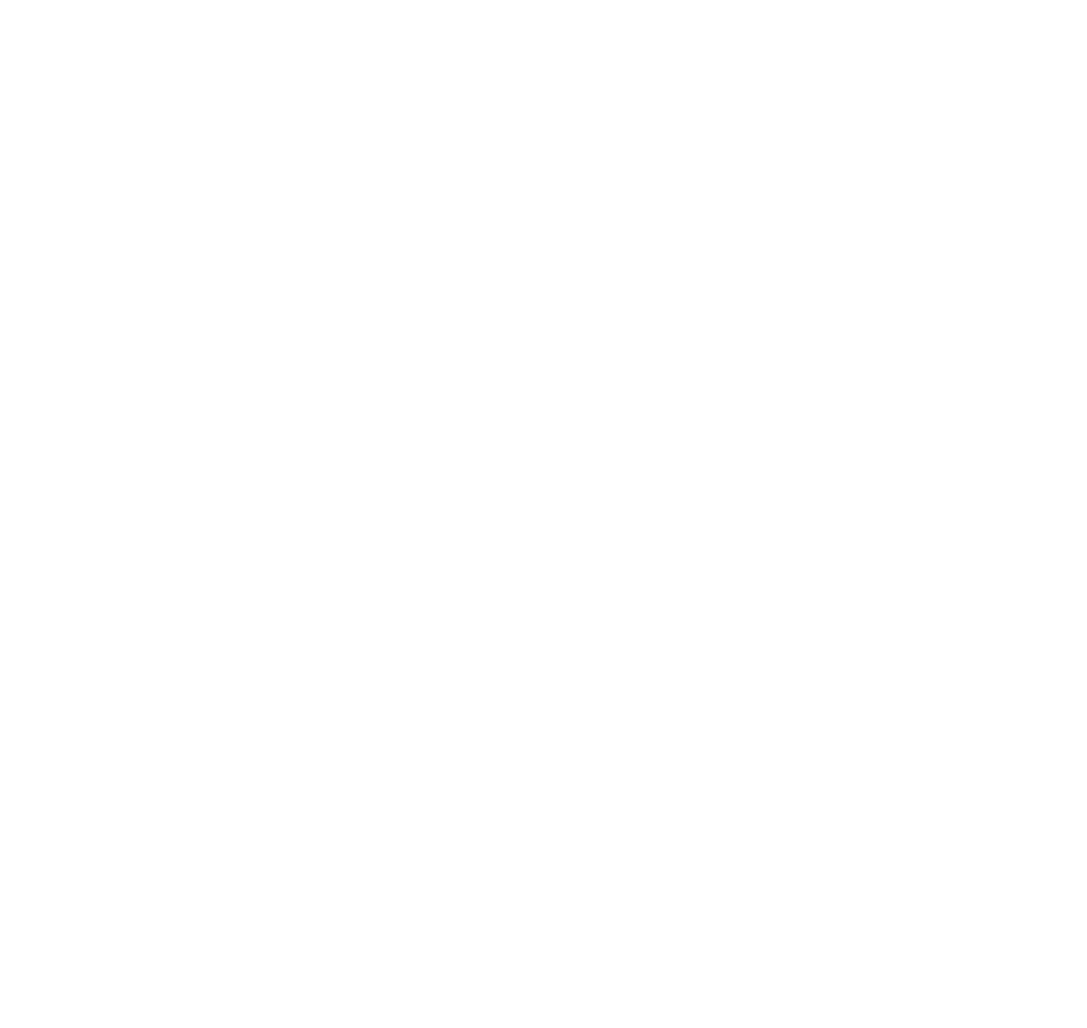
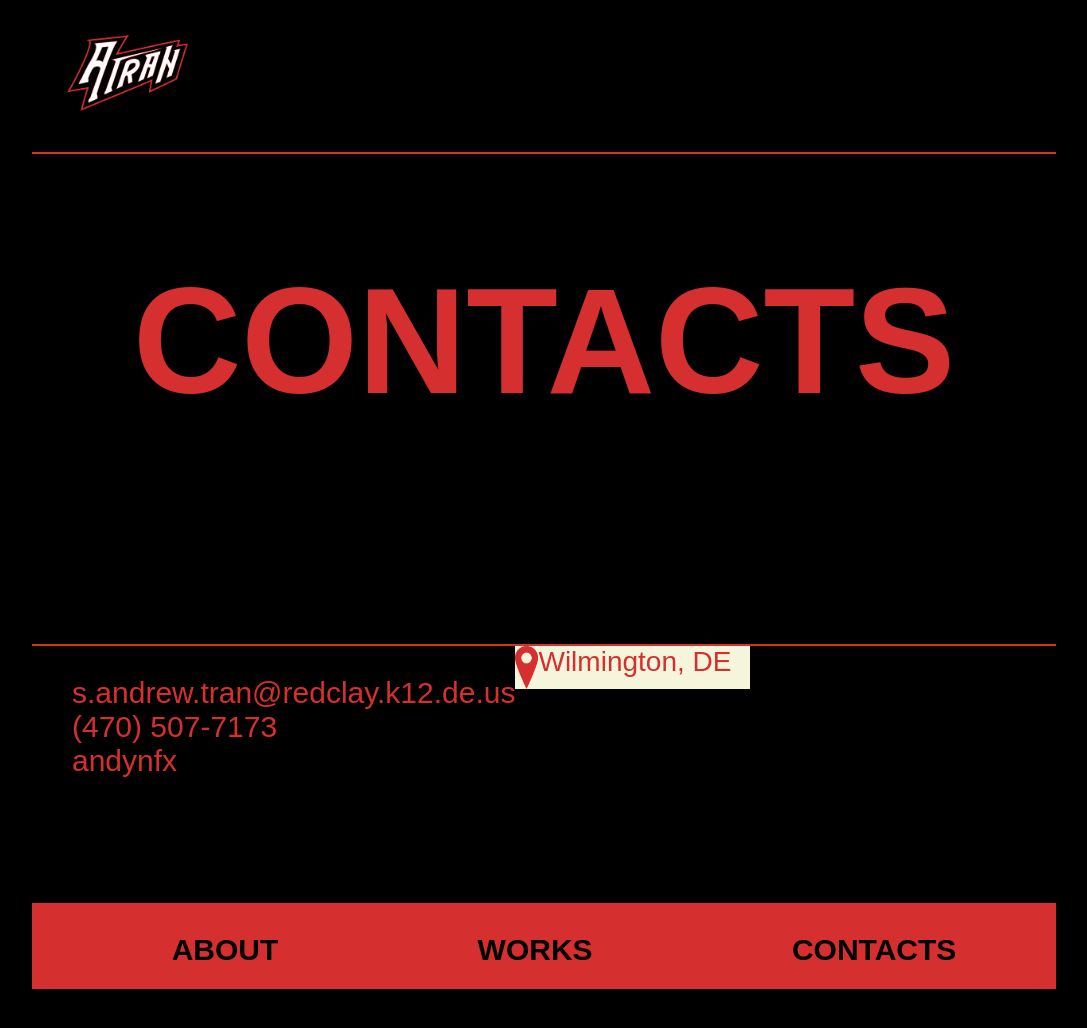
Before and after one commit to b4djuice/PORTFOLIO, a plain HTML site: page contacts.html in a window 1280 px wide. Shown: the whole page, without its empty margins (96-1183 px from the left). Before the commit the page ends 800 px from the top, so only its background shows below. Drawn offline with Linux system fonts and the light colour scheme.

Commit message:
Established all pages

```diff
--- /dev/null
+++ b/STYLE/stylesheet-about.css
@@ -0,0 +1,159 @@
+.hind-madurai-light {
+    font-family: "Hind Madurai", sans-serif;
+    font-weight: 300;
+    font-style: normal;
+}
+
+.hind-madurai-regular {
+  font-family: "Hind Madurai", sans-serif;
+    font-weight: 400;
+    font-style: normal;
+}
+
+.hind-madurai-medium {
+  font-family: "Hind Madurai", sans-serif;
+  font-weight: 500;
+  font-style: normal;
+}
+
+.hind-madurai-semibold {
+   font-family: "Hind Madurai", sans-serif;
+  font-weight: 600;
+  font-style: normal;
+}
+
+.hind-madurai-bold {
+  font-family: "Hind Madurai", sans-serif;
+  font-weight: 700;
+  font-style: normal;
+}
+
+body {
+    background-color: #000000;
+    display:flex;
+    justify-content: center;
+    margin: 0px;
+    height: 1737px;
+}
+
+#main-container {
+    background-color: #000000;
+    width: 1024px;
+    height: 1737px;
+}
+
+#header {
+    height: 152px;
+    width: 1024px;
+}
+
+#header-logo img[src="IMAGES/tran.andrew.png"] {
+    margin-top: 35px;
+    margin-left: 35px;
+}
+
+#about {
+    height: 490px;
+    border-top: #d62f2f 2px solid;
+    border-bottom: #d62f2f 2px solid;
+    display: flex;
+    justify-content: center;
+}
+
+.word {
+    color: #d62f2f;
+    font-family: "Hind Madurai", sans-serif;
+    font-weight: 700;
+    font-style: normal;
+    font-size: 150px
+}
+
+#bio {
+    color: #d62f2f;
+    height: 606px;
+    display: flex;
+    justify-content: center;
+    font-size: 50px;
+    border-bottom: #d62f2f 2px solid;
+}
+
+#lists {
+    height: 345px;
+    display: flex;
+    flex-direction: row;
+    justify-content: space-between;
+}
+
+#education {
+    height: 234px;
+    width: 340px;
+    background-color: beige;
+}
+
+.education-header {
+    color: #d62f2f;
+    font-size: 63px;
+    font-family: "Hind Madurai", sans-serif;
+    font-weight: 600;
+    font-style: normal;
+}
+
+.education-list {
+    list-style-type: none;
+    color: white;
+    font-family: "Hind Madurai", sans-serif;
+    font-weight: 500;
+    font-style: normal;
+    font-size: 20px;
+}
+
+#skills {
+    height: 234px;
+    width: 340px;
+    background-color: beige;
+}
+
+.skills-header {
+    color: #d62f2f;
+    font-size: 63px;
+    font-family: "Hind Madurai", sans-serif;
+    font-weight: 600;
+    font-style: normal;
+}
+
+.skills-list {
+    list-style-type: none;
+    color: white;
+    font-family: "Hind Madurai", sans-serif;
+    font-weight: 500;
+    font-style: normal;
+    font-size: 20px;
+}
+
+
+#footer-links-box {
+    background-color: #d62f2f;
+    border-top: 2px solid black;
+    height: 86px;
+    margin-top: 30px;
+    border-bottom: 2px solid black;
+}
+
+.footer-links {
+    background-color: #d62f2f;
+    list-style-type: none;
+    display: flex;
+    justify-content: space-around;
+    align-content: center;
+    border: 2px #000000;
+    color: black;
+    font-size: 30px;
+}
+
+
+
+a:link, a:visited{
+    color:#000000;
+    text-decoration: none;
+    cursor: pointer;
+}
--- /dev/null
+++ b/STYLE/stylesheet-contacts.css
@@ -0,0 +1,126 @@
+.hind-madurai-light {
+    font-family: "Hind Madurai", sans-serif;
+    font-weight: 300;
+    font-style: normal;
+}
+
+.hind-madurai-regular {
+  font-family: "Hind Madurai", sans-serif;
+    font-weight: 400;
+    font-style: normal;
+}
+
+.hind-madurai-medium {
+  font-family: "Hind Madurai", sans-serif;
+  font-weight: 500;
+  font-style: normal;
+}
+
+.hind-madurai-semibold {
+   font-family: "Hind Madurai", sans-serif;
+  font-weight: 600;
+  font-style: normal;
+}
+
+.hind-madurai-bold {
+  font-family: "Hind Madurai", sans-serif;
+  font-weight: 700;
+  font-style: normal;
+}
+
+body {
+    background-color: #000000;
+    display: flex;
+    justify-content: center;
+    margin: 0px;
+    height: 1095px;
+}
+
+#main-container {
+    background-color: #000000;
+    width: 1024px;
+    height: 1095px;
+}
+
+#top-header {
+    height: 152px;
+    width: 1024px;
+}
+
+#header-logo img[src="IMAGES/tran.andrew.png"] {
+    margin-top: 35px;
+    margin-left: 35px;
+}
+
+#contacts {
+    height: 490px;
+    border-top: #d62f2f 2px solid;
+    border-bottom: #d62f2f 2px solid;
+    display: flex;
+    justify-content: center;
+}
+
+.word {
+    color: #d62f2f;
+    font-family: "Hind Madurai", sans-serif;
+    font-weight: 700;
+    font-style: normal;
+    font-size: 150px
+}
+
+#contact-info {
+    height: 225px;
+    display: flex;
+    flex-direction: row;
+}
+
+.contact-list {
+    list-style-type: none;
+    color: #d62f2f;
+    font-family: "Hind Madurai", sans-serif;
+    font-weight: 500;
+    font-style: normal;
+    font-size: 30px;
+}
+
+#location-box {
+    height: 43px;
+    width: 235px;
+    background-color: beige;
+    display: flex;
+    flex-direction: row;
+}
+
+.location {
+    list-style-type: none;
+    color: #d62f2f;
+    font-family: "Hind Madurai", sans-serif;
+    font-weight: 500;
+    font-style: normal;
+    font-size: 28px;
+}
+
+#footer-links-box {
+    background-color: #d62f2f;
+    border-top: 2px solid black;
+    height: 86px;
+    margin-top: 30px;
+    border-bottom: 2px solid black;
+}
+
+.footer-links {
+    background-color: #d62f2f;
+    list-style-type: none;
+    display: flex;
+    justify-content: space-around;
+    align-content: center;
+    border: 2px #000000;
+    color: black;
+    font-size: 30px;
+}
+
+a:link, a:visited{
+    color:#000000;
+    text-decoration: none;
+    cursor: pointer;
+}
--- /dev/null
+++ b/STYLE/stylesheet-works.css
@@ -0,0 +1,94 @@
+.hind-madurai-light {
+    font-family: "Hind Madurai", sans-serif;
+    font-weight: 300;
+    font-style: normal;
+}
+
+.hind-madurai-regular {
+  font-family: "Hind Madurai", sans-serif;
+    font-weight: 400;
+    font-style: normal;
+}
+
+.hind-madurai-medium {
+  font-family: "Hind Madurai", sans-serif;
+  font-weight: 500;
+  font-style: normal;
+}
+
+.hind-madurai-semibold {
+   font-family: "Hind Madurai", sans-serif;
+  font-weight: 600;
+  font-style: normal;
+}
+
+.hind-madurai-bold {
+  font-family: "Hind Madurai", sans-serif;
+  font-weight: 700;
+  font-style: normal;
+}
+
+body {
+    background-color: #000000;
+    display:flex;
+    justify-content: center;
+    margin: 0px;
+    height: 1737px;
+}
+
+#main-container {
+    background-color: #000000;
+    width: 1024px;
+    height: 1737px;
+}
+
+#top-header {
+    height: 152px;
+    width: 1024px;
+}
+
+#header-logo img[src="IMAGES/tran.andrew.png"] {
+    margin-top: 35px;
+    margin-left: 35px;
+}
+
+#works {
+    height: 490px;
+    border-top: #d62f2f 2px solid;
+    border-bottom: #d62f2f 2px solid;
+    display: flex;
+    justify-content: center;
+}
+
+.word {
+    color: #d62f2f;
+    font-family: "Hind Madurai", sans-serif;
+    font-weight: 700;
+    font-style: normal;
+    font-size: 150px
+}
+
+#footer-links-box {
+    background-color: #d62f2f;
+    border-top: 2px solid black;
+    height: 86px;
+    margin-top: 30px;
+    border-bottom: 2px solid black;
+}
+
+.footer-links {
+    background-color: #d62f2f;
+    list-style-type: none;
+    display: flex;
+    justify-content: space-around;
+    align-content: center;
+    border: 2px #000000;
+    color: black;
+    font-size: 30px;
+}
+
+a:link, a:visited{
+    color:#000000;
+    text-decoration: none;
+    cursor: pointer;
+}
--- a/about.html
+++ b/about.html
@@ -4,13 +4,56 @@
     <meta charset="UTF-8">
     <meta name="viewport" content="width=device-width, initial-scale=1.0">
     <title>About - Andrew Tran</title>
+    <link rel="stylesheet" href="STYLE/stylesheet-about.css">
+
+    <link rel="preconnect" href="https://fonts.googleapis.com">
+    <link rel="preconnect" href="https://fonts.gstatic.com" crossorigin>
+    <link href="https://fonts.googleapis.com/css2?family=Hind+Madurai:wght@300;400;500;600;700&family=Roboto&display=swap" rel="stylesheet">
 </head>
 <body>
     <div id="main-container">
-        <div id="home-header">
-            <div id="home-header-logo">
-                <img src="IMAGES/tran.andrew.png" alt="logo" width="121px" height="76px">
+        <div id="header">
+            <div id="header-logo">
+                <a href="index.html"><img src="IMAGES/tran.andrew.png" alt="logo" width="121px" height="76px"></a>
             </div>
+        </div>
+        <div id="about">
+            <h1 class="word">ABOUT</h1>
+        </div>
+        <div id="bio" class="hind-madurai-semibold">
+            <p>Hey! My name is Andrew. I’m a multimedia producer with a passion for story telling through digital media. I compose videos with visual effects  and create graphics to convey messages. </p>
+        </div>
+        <div id="lists">
+            <div id="education">
+                <h1 class="education-header">EDUCATION</h1>
+                <ul class="education-list">
+                    <li>VIDEO EDITING</li>
+                    <li>VFX</li>
+                    <li>COLOR</li>
+                    <li>CREATIVITY</li>
+                    <li>OPERATING CAMERAS</li>
+                </ul>
+            </div>
+            <div id="skills">
+                <h1 class="skills-header">SKILLS</h1>
+                <ul class="skills-list">
+                    <li>Cab Calloway School of the Arts</li>
+                    <li>Communication Arts Major</li>
+                    <li>3.8/4.8 GPA</li>
+                    <li>Class of 2026</li>
+                </ul>
+            </div>
+        </div>
+
+        <div id="footer" class="hind-madurai-bold">
+            <div id="footer-links-box">
+                 <ul class="footer-links">
+                     <li><a href="about.html">ABOUT</a></li>
+                     <li><a href="works.html">WORKS</a></li>
+                     <li><a href="contacts.html">CONTACTS</a></li>
+                 </ul>
+            </div>
+         </div>
     </div>
 </body>
 </html>
--- a/contacts.html
+++ b/contacts.html
@@ -0,0 +1,41 @@
+<!DOCTYPE html>
+<html lang="en">
+<head>
+    <meta charset="UTF-8">
+    <meta name="viewport" content="width=device-width, initial-scale=1.0">
+    <title>Contacts - Andrew Tran</title>
+    <link rel="stylesheet" href="STYLE/stylesheet-contacts.css">
+</head>
+<body>
+    <div id="main-container">
+        <div id="top-header">
+            <div id="header-logo">
+                <a href="index.html"><img src="IMAGES/tran.andrew.png" alt="logo" width="121px" height="76px"></a>
+            </div>
+        </div>
+        <div id="contacts">
+            <h1 class="word">CONTACTS</h1>
+        </div>
+        <div id="contact-info">
+            <ul class="contact-list">
+                <li>s.andrew.tran@redclay.k12.de.us</li>
+                <li>(470) 507-7173</li>
+                <li>andynfx</li>
+            </ul>
+            <div id="location-box">
+                <img src="IMAGES/red location icon.png" alt="" width="23px" height="43px">
+                <li class="location">Wilmington, DE</li>
+            </div>
+        </div>
+        <div id="footer" class="hind-madurai-bold">
+            <div id="footer-links-box">
+                 <ul class="footer-links">
+                     <li><a href="about.html">ABOUT</a></li>
+                     <li><a href="works.html">WORKS</a></li>
+                     <li><a href="contacts.html">CONTACTS</a></li>
+                 </ul>
+            </div>
+         </div>
+    </div>
+</body>
+</html>
```
Also changed, not shown: STYLE/stylesheet.css (+16 -1 lines), index.html (+15 -6 lines), works.html (+33 -0 lines), IMAGES/Menu Black.png (added), IMAGES/Menu Red.png (added).
